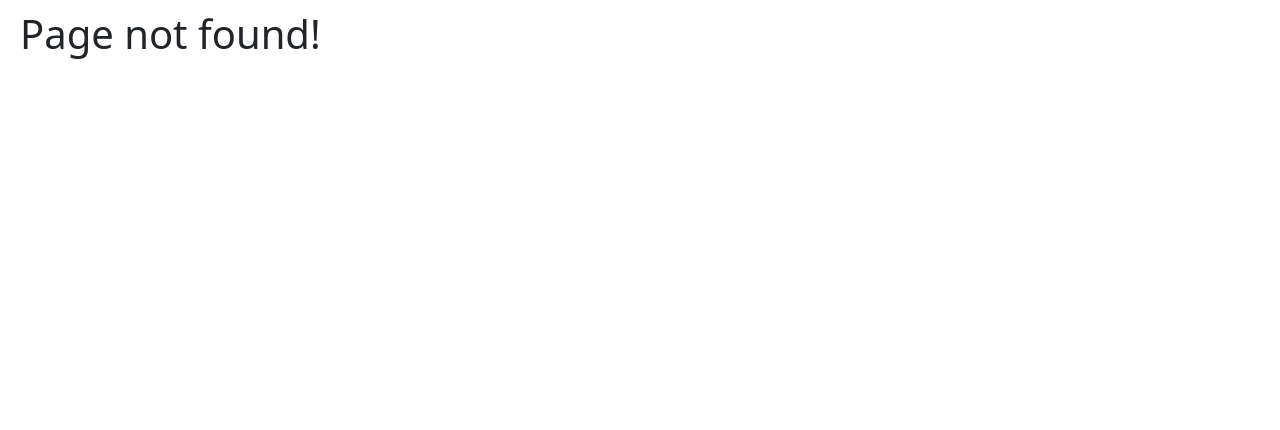
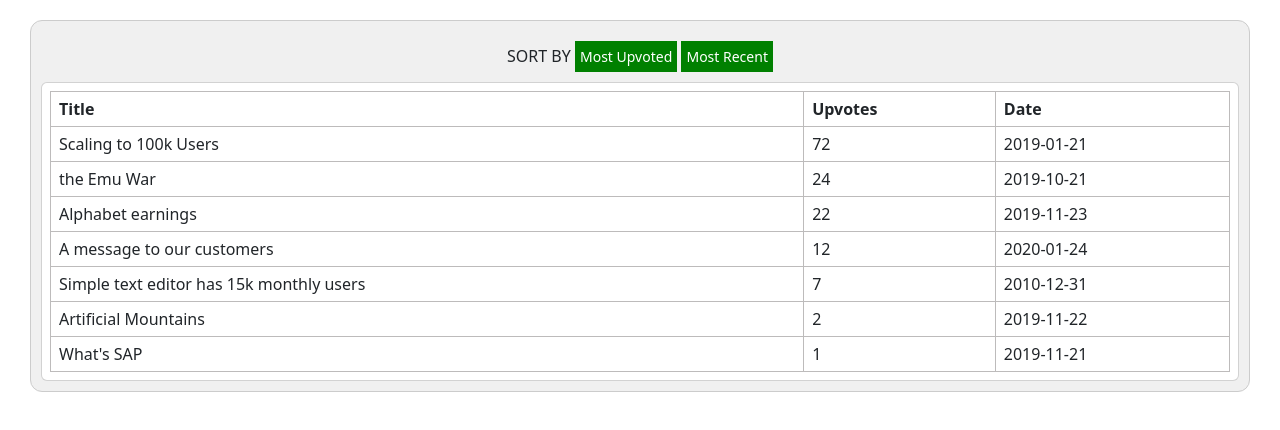
Before and after one commit to Vibha27/react-questions, a React (Create React App) app: page /sorting in a window 1280 px wide. Before the commit this address had no page. Shown: the top 430 px of the page. Built offline with nearby package versions, Linux system fonts and the light colour scheme.

Commit message:
implemented sorting buttons on count and date in table (hackerrank problem)

```diff
--- a/src/App.js
+++ b/src/App.js
@@ -16,6 +16,7 @@ import { PhoneNumberInput } from "./pages/PhoneNumber/PhoneNumber"
 import { DebouncedHook } from "./hooks/useDebounce"
 import { Slider } from "./pages/Slider/Slider"
 import Blogs from "./pages/Blogs/Blogs"
+import Sorting from "./pages/Sorting/Sorting"
 
 export const App = () => {
     return <BrowserRouter>
@@ -35,6 +36,7 @@ export const App = () => {
             <Route path="/debounced-hook" element={<DebouncedHook />} />
             <Route path="/slider" element={<Slider />} />
             <Route path="/blogs" element={<Blogs />} />
+            <Route path="/sorting" element={<Sorting />} />
 
             <Route path="*" element={<h1>Page not found! </h1>} />
         </Routes>
--- a/src/Home.js
+++ b/src/Home.js
@@ -19,6 +19,7 @@ function Home() {
         <li><Link to={'/phonenumber'}>PhoneNumber Formatter</Link></li>
         <li><Link to={'/slider'}>Slider</Link></li>
         <li><Link to={'/blogs'}>Blogs</Link></li>
+        <li><Link to={'/sorting'}>Sorting Table</Link></li>
         <br />
         <h4>Hooks</h4>
         <br />
--- /dev/null
+++ b/src/pages/Sorting/Display.js
@@ -0,0 +1,30 @@
+import React from "react";
+
+function Display({ articles = [] }) {
+
+  return (
+    <div className="card w-80 mx-auto">
+      <table className="">
+        <thead>
+          <tr>
+            <th>Title</th>
+            <th>Upvotes</th>
+            <th>Date</th>
+          </tr>
+        </thead>
+        <tbody>
+          {articles.map((article, index) => <tr data-testid="article" key={`article-${index}`}>
+            <td data-testid="article-title">
+              {article.title || ""}</td>
+            <td data-testid="article-upvotes">
+              {article.upvotes || 0}</td>
+            <td data-testid="article-date">
+              {article.date || ""}</td>
+          </tr>)}
+        </tbody>
+      </table>
+    </div>
+  );
+}
+
+export default Display;
--- /dev/null
+++ b/src/pages/Sorting/Sorting.js
@@ -0,0 +1,51 @@
+import React, { useState, useEffect } from "react";
+import { ARTICLES_DATA } from "./constant";
+import Display from "./Display";
+
+
+function Sorting({ articles = ARTICLES_DATA }) {
+
+  const [sorted, setSorted] = useState(articles);
+
+  useEffect(() => {
+    handleMostUpvoted();
+  }, [])
+
+  const handleMostUpvoted = () => {
+    // Logic for most upvoted articles
+    setSorted(articles.toSorted((a,b) => b.upvotes - a.upvotes));
+  };
+
+  const handleMostRecent = () => {
+    // Logic for most recent articles
+    setSorted(articles.toSorted((a,b) => new Date(b.date) - new Date(a.date)));
+  };
+  return (
+    <>
+      <div className="post-box">
+        <div className="App layout-row align-items-center justify-content-center my-20 navigation">
+          <label className="form-hint mb-0 text-uppercase font-weight-light">
+            Sort By
+          </label> {" "}
+          <button
+            data-testid="most-upvoted-link"
+            className="small"
+            onClick={handleMostUpvoted}
+          >
+            Most Upvoted
+          </button>{" "}
+          <button
+            data-testid="most-recent-link"
+            className="small"
+            onClick={handleMostRecent}
+          >
+            Most Recent
+          </button>
+        </div>
+        <Display articles={sorted} />
+      </div>
+    </>
+  );
+}
+
+export default Sorting;
--- /dev/null
+++ b/src/pages/Sorting/constant.js
@@ -0,0 +1,37 @@
+export const ARTICLES_DATA = [
+    {
+      title: "A message to our customers",
+      upvotes: 12,
+      date: "2020-01-24",
+    },
+    {
+      title: "Alphabet earnings",
+      upvotes: 22,
+      date: "2019-11-23",
+    },
+    {
+      title: "Artificial Mountains",
+      upvotes: 2,
+      date: "2019-11-22",
+    },
+    {
+      title: "Scaling to 100k Users",
+      upvotes: 72,
+      date: "2019-01-21",
+    },
+    {
+      title: "the Emu War",
+      upvotes: 24,
+      date: "2019-10-21",
+    },
+    {
+      title: "What's SAP",
+      upvotes: 1,
+      date: "2019-11-21",
+    },
+    {
+      title: "Simple text editor has 15k monthly users",
+      upvotes: 7,
+      date: "2010-12-31",
+    },
+  ];
--- a/src/style.css
+++ b/src/style.css
@@ -164,3 +164,13 @@ textarea {
   margin: 10px;
   border-radius: 12px;
 }
+
+table {
+  margin: 8px;
+  border-radius: 8px;
+}
+
+table th, table td {
+  border: 1px solid rgb(189, 187, 187);
+  padding: 5px 8px;
+}
```
